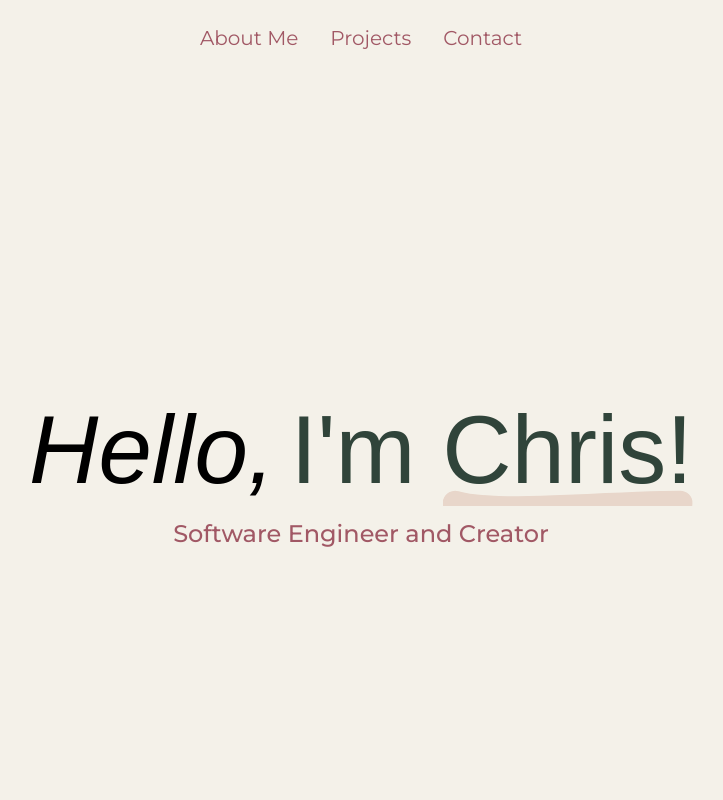
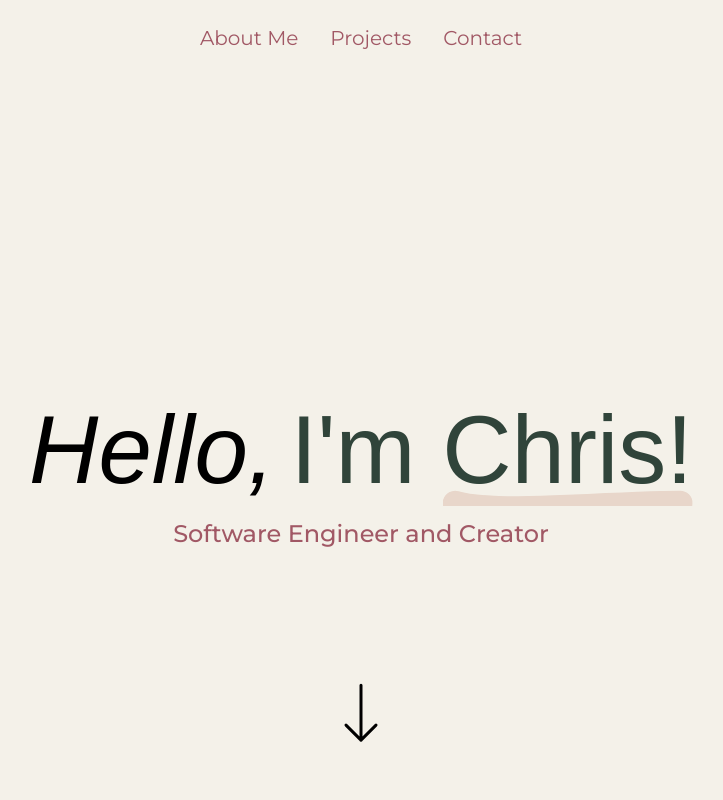
Before and after one commit to christopherabey/chrisabey.com, a Next.js app in the folder frontend/: page / in a window 1280 px wide. Shown: the top 800 px of the page, without its empty margins (279-1002 px from the left). Built offline with nearby package versions, Linux system fonts and the light colour scheme; no server answers; a web font is replaced by a local one.

Commit message:
added scroll arrow

```diff
--- /dev/null
+++ b/frontend/app/components/ScrollArrow.tsx
@@ -0,0 +1,35 @@
+'use client'
+
+import { motion } from "framer-motion"
+import Image from 'next/image'
+import posthog from "posthog-js"
+
+export default function ScrollArrow() {
+  const scrollToAbout = () => {
+    const aboutSection = document.getElementById('about');
+    if (aboutSection) {
+      posthog.capture('user-clicked-scroll-arrow');
+      aboutSection.scrollIntoView({ behavior: 'smooth' });
+    }
+  };
+
+  return (
+    <motion.div
+      animate={{ y: [0, 10, 0] }}
+      transition={{
+        duration: 2,
+        repeat: Infinity,
+        ease: "easeInOut"
+      }}
+      className="text-secondary hover:text-accent transition-colors cursor-pointer relative w-10 h-20"
+      onClick={scrollToAbout}
+    >
+      <Image
+        src="/drawn-arrow.svg"
+        alt="Scroll down"
+        fill
+        className="object-contain"
+      />
+    </motion.div>
+  )
+}
--- a/frontend/app/page.tsx
+++ b/frontend/app/page.tsx
@@ -3,6 +3,7 @@ import Navigation from './components/Navigation'
 import SocialLinks from './components/SocialLinks'
 import VideoProject from './components/VideoProject'
 import TrackedLink from './components/TrackedLink'
+import ScrollArrow from './components/ScrollArrow'
 
 export default function Home() {
   return (
@@ -23,6 +24,9 @@ export default function Home() {
             <p className="text-secondary font-montserrat text-xl md:text-2xl font-medium text-center">
               Software Engineer and Creator
             </p>
+          </div>
+          <div className="absolute bottom-10">
+            <ScrollArrow />
           </div>
         </section>
 
--- a/frontend/package.json
+++ b/frontend/package.json
@@ -9,6 +9,7 @@
     "lint": "next lint"
   },
   "dependencies": {
+    "framer-motion": "^12.4.3",
     "next": "15.1.7",
     "posthog-js": "^1.218.1",
     "posthog-node": "^4.6.0",
```
Also changed, not shown: frontend/public/drawn-arrow.svg (added), 1 other file (tests, documents, lock files or other folders).
